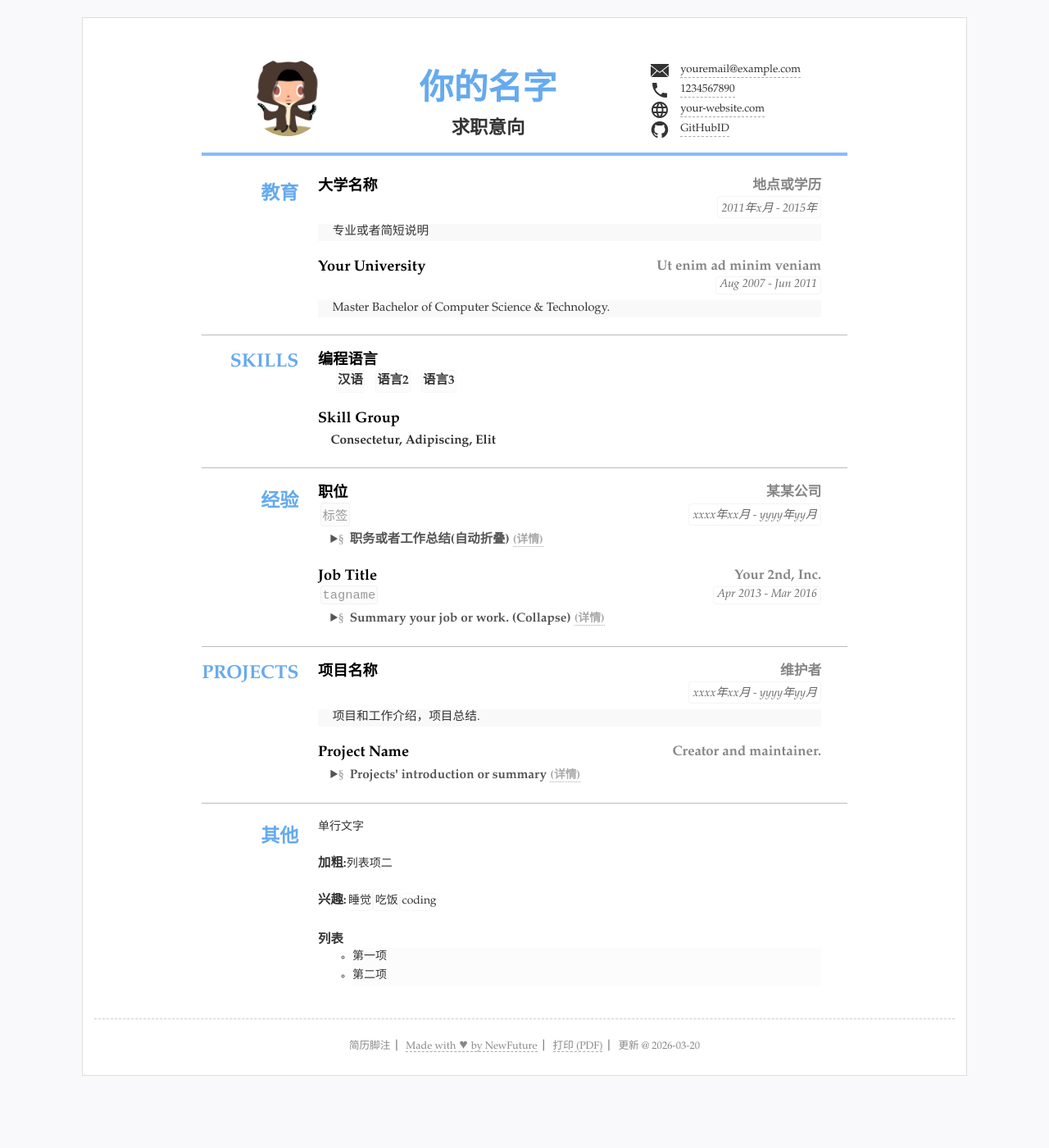
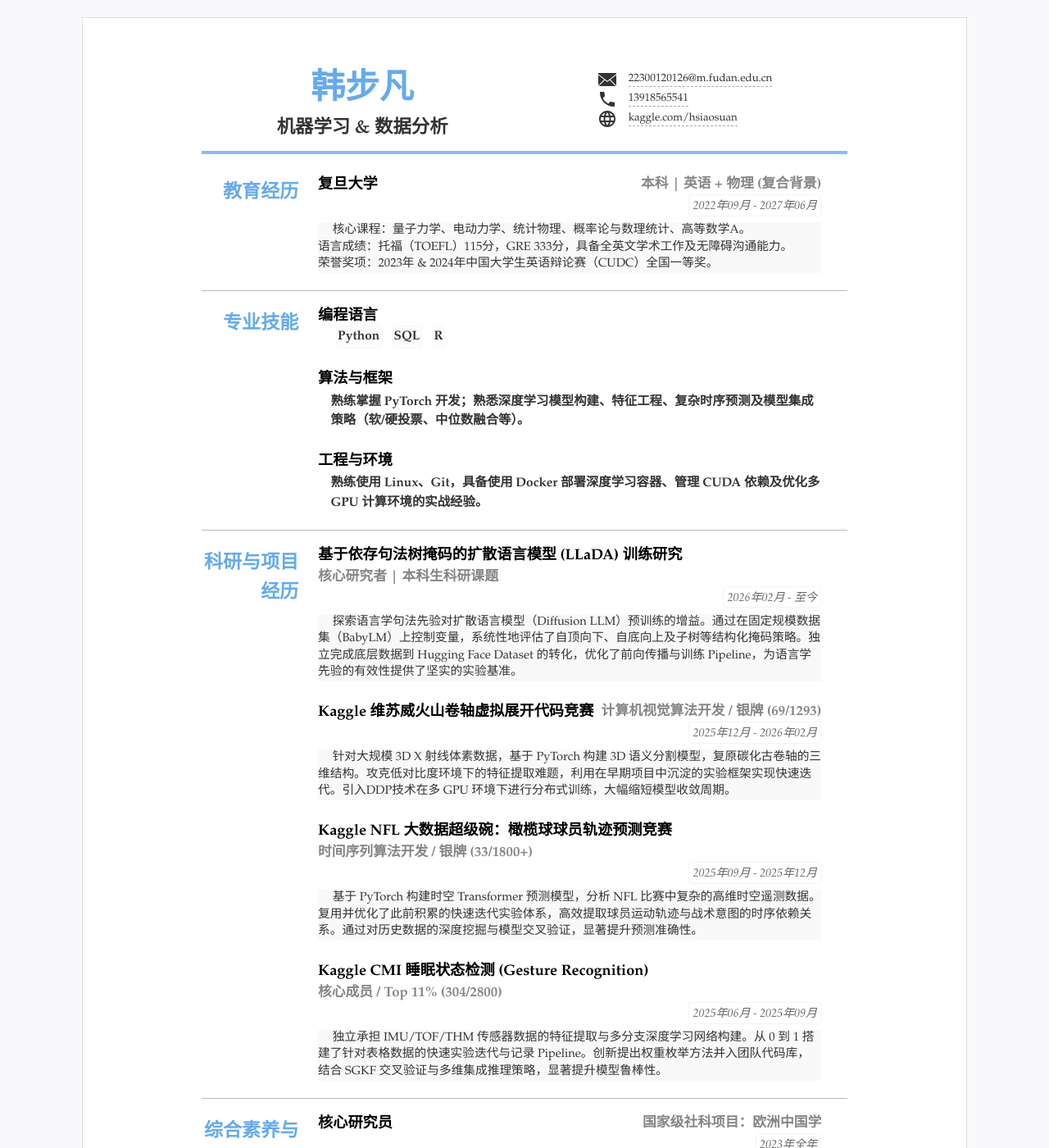
Before and after one commit to hanBufan/CV, a Jekyll site: the page built from index.html, in a window 1280 px wide and 1400 px high. Shown: the whole window at 82% size. Built offline with Jekyll 4.4.1, drawn with Linux system fonts in a browser that asks for light colours; some of the changed text lies outside the part shown.

Commit message:
Update resume.yml
韩步凡's personal resume

```diff
--- a/_data/resume.yml
+++ b/_data/resume.yml
@@ -1,122 +1,85 @@
-# 数据格式可以为 yaml(文件以.yml结尾) 或者json(文件以.json结尾)
-# 如果YAML格式的数据请先检查格式是否有误，可选检查工具 http://www.yamllint.com
+# 数据格式为 yaml (文件以 .yml 结尾)
+title: "韩步凡的简历"
+lang: "zh"
+name: "韩步凡"
+jobtitle: "机器学习 & 数据分析"
+photo: "" # 照片可空，不显示
 
-title: "简历标题"
-lang: "zh" #语言设置 zh表示中文 en 表示英语
-name: "你的名字"
-jobtitle: "求职意向" #可空不显示
-photo: "assets/img/photo.jpg" #照片可空，不显示
+contact:
+  - text: "22300120126@m.fudan.edu.cn"
+    href: 'mailto:22300120126@m.fudan.edu.cn'
+    icon: 'icons/email.svg'
+  - text: "13918565541"
+    href: 'tel:13918565541'
+    icon: 'icons/phone.svg'
+  - text: "kaggle.com/hsiaosuan"
+    href: 'https://www.kaggle.com/hsiaosuan'
+    icon: 'icons/web.svg'
+    attr: 'target="_blank"'
 
-#联系方式
-contact: #联系方式连接等3~5行
-- text: "youremail@example.com" #文本内容
-  href: 'mailto:youremail@example.com' #链接，无链接则空
-  icon: 'icons/email.svg' #图标 svg文件
-- text: "1234567890"
-  href: 'tel:1234567890'
-  icon: 'icons/phone.svg'
-- text: "your-website.com"
-  href: 'http://your-website.com'
-  icon: 'icons/web.svg'
-- text: "GitHubID"
-  href: 'https://github.com/NewFuture'
-  icon: "icons/github.svg"
-  attr: 'target="_blank"' #新标签页打开
-  # - text: "地址"
-  #   icon: "icons/location.svg"
+main:
+  - type: education
+    name: 教育经历
+    content:
+      - title: 复旦大学
+        duration: "2022年09月 - 2027年06月"
+        sub: "本科 | 英语 + 物理 (复合背景)"
+        detail: "核心课程：量子力学、电动力学、统计物理、概率论与数理统计、高等数学A。<br>语言成绩：托福（TOEFL）115分，GRE 333分，具备全英文学术工作及无障碍沟通能力。<br>荣誉奖项：2023年 & 2024年中国大学生英语辩论赛（CUDC）全国一等奖。"
 
-#main下面是主体内容，类别条数不限
-main: #简历主要内容，
-- type: education #类别为ID
-  name: 教育 #显示名称，空则使用type
-  content: #内容基本格式 标题-副标题-日期-详细内容 (都允许空)
-  - title: 大学名称
-    duration: "2011年x月 - 2015年"
-    sub: 地点或学历
-    detail: 专业或者简短说明
-  - title: Your University
-    duration: Aug 2007 - Jun 2011
-    sub: Ut enim ad minim veniam
-    detail: Master Bachelor of Computer Science & Technology.
+  - type: skills
+    name: "专业技能"
+    content:
+      - title: 编程语言
+        items:
+          - Python
+          - SQL
+          - R
+      - title: 算法与框架
+        summary: "熟练掌握 PyTorch 开发；熟悉深度学习模型构建、特征工程、复杂时序预测及模型集成策略（软/硬投票、中位数融合等）。"
+      - title: 工程与环境
+        summary: "熟练使用 Linux、Git，具备使用 Docker 部署深度学习容器、管理 CUDA 依赖及优化多 GPU 计算环境的实战经验。"
 
-- type: skills
-  # name: "技能"
-  content:
-  - title: 编程语言
-    items: #itmems 可以小块的方式显示
-    - 汉语
-    - 语言2
-    - 语言3
-  - title: Skill Group
-    summary: Consectetur, Adipiscing, Elit
+  - type: projects
+    name: 科研与项目经历
+    content:
+      - title: 基于依存句法树掩码的扩散语言模型 (LLaDA) 训练研究
+        duration: "2026年02月 - 至今"
+        sub: "核心研究者 | 本科生科研课题"
+        detail: "探索语言学句法先验对扩散语言模型（Diffusion LLM）预训练的增益。通过在固定规模数据集（BabyLM）上控制变量，系统性地评估了自顶向下、自底向上及子树等结构化掩码策略。独立完成底层数据到 Hugging Face Dataset 的转化，优化了前向传播与训练 Pipeline，为语言学先验的有效性提供了坚实的实验基准。"
+      - title: Kaggle 维苏威火山卷轴虚拟展开代码竞赛
+        duration: "2025年12月 - 2026年02月"
+        sub: "计算机视觉算法开发 / 银牌 (69/1293)"
+        detail: "针对大规模 3D X 射线体素数据，基于 PyTorch 构建 3D 语义分割模型，复原碳化古卷轴的三维结构。攻克低对比度环境下的特征提取难题，利用在早期项目中沉淀的实验框架实现快速迭代。引入DDP技术在多 GPU 环境下进行分布式训练，大幅缩短模型收敛周期。"
+      - title: Kaggle NFL 大数据超级碗：橄榄球球员轨迹预测竞赛
+        duration: "2025年09月 - 2025年12月"
+        sub: "时间序列算法开发 / 银牌 (33/1800+)"
+        detail: "基于 PyTorch 构建时空 Transformer 预测模型，分析 NFL 比赛中复杂的高维时空遥测数据。复用并优化了此前积累的快速迭代实验体系，高效提取球员运动轨迹与战术意图的时序依赖关系。通过对历史数据的深度挖掘与模型交叉验证，显著提升预测准确性。"
+      - title: Kaggle CMI 睡眠状态检测 (Gesture Recognition)
+        duration: "2025年06月 - 2025年09月"
+        sub: "核心成员 / Top 11% (304/2800)"
+        detail: "独立承担 IMU/TOF/THM 传感器数据的特征提取与多分支深度学习网络构建。从 0 到 1 搭建了针对表格数据的快速实验迭代与记录 Pipeline。创新提出权重枚举方法并入团队代码库，结合 SGKF 交叉验证与多维集成推理策略，显著提升模型鲁棒性。"
 
-- type: experience
-  name: 经验
-  content:
-  - title: 职位
-    sub: 某某公司
-    duration: "xxxx年xx月 - yyyy年yy月"
-    tags:
-    - 标签
-    summary: 职务或者工作总结(自动折叠)
-    detail: 同时包含 summary和detail在Chrome，Safari(包括IOS)，Android和新版Firefox等会自动折叠，不支持折叠的浏览器和展开后表现一致
-    # open: open
-    #可以设置open默认展开
-  - title: Job Title
-    sub: Your 2nd, Inc.
-    duration: Apr 2013 - Mar 2016
-    tags:
-    - tagname
-    summary: Summary your job or work. (Collapse)
-    detail: Details can be collapsed in Chrome Safari, Firefox, Opera and so on. Duis aute irure dolor in reprehenderit in voluptate velit esse cillum dolore eu fugiat nulla pariatur. Excepteur sint occaecat cupidatat non proident, sunt in culpa qui officia deserunt mollit anim id est laborum.
+  - type: experience
+    name: 综合素养与研究经历
+    content:
+      - title: 核心研究员
+        sub: "国家级社科项目：欧洲中国学"
+        duration: "2023年全年"
+        summary: "参与国家级社会科学基金项目，负责海量中英/多语种文献的整理、交叉比对与信息提炼。"
+        detail: "独立撰写并发表相关外交评论文章，展现了极强的学术研究能力、严密的逻辑思辨以及将复杂社科概念结构化的写作能力。"
+      - title: 副社长
+        sub: "复旦大学英语辩论协会 (FEDS)"
+        duration: "2023年09月 - 2024年09月"
+        summary: "负责社团百人规模的日常运营，组织并裁判每周辩论友谊赛；主讲辩论技巧与逻辑建构课程。"
+        detail: "运营社团微信公众号，负责对外宣发与活动总结，提升了团队领导力与跨文化公众表达能力。"
 
-- type: projects
-  name: Projects
-  content:
-  - title: 项目名称
-    duration: xxxx年xx月 - yyyy年yy月
-    detail: 项目和工作介绍，项目总结.
-    sub: 维护者
-  - title: Project Name
-    summary: Projects' introduction or summary
-    detail:
-      md: _data/demo.md
-    sub: Creator and maintainer.
-   #可继续添加更多内容
+others:
+  - type: others
+    name: '个人总结'
+    content:
+      - text: "复旦大学英语与物理复合背景，兼具硬核数据技术与卓越的沟通逻辑。精通 PyTorch 及 Kaggle 竞赛实战，擅长处理复杂时序数据与计算机视觉任务。具备出色的跨文化协作、文献研究与思辨表达能力，能高效将算法思维转化为量化策略与业务洞察，推动数据产品落地。"
 
-#others 其他简略内容(列表)
-others: #其他列表显示
-- type: others #ID可以为空
-  name: '其他'
-  content: #选择需要的格式
-  - 单行文字
-  - title: "加粗:"
-    text: "列表项二"
-  - title: "兴趣:"
-    items: #单行列表
-    - 睡觉
-    - 吃饭
-    - coding
-  - title: 列表
-    list:
-    - 第一项
-    - 第二项
-#- type:
-#  name: '其他'
-#  content: #选择需要的格式
-#  - 单行文字
-#  - 如果有可以继续添加
-
-#footer 脚注，打印版和web版不同不显示
-footer: #脚注多组
-  print: #打印版markdown或者html
+footer:
+  print:
   screen:
-  - text: "简历脚注"
-  #   href: '/'
-  - text: "Made with &hearts; by NewFuture"
-    href: "https://github.com/NewFuture/CV/"
-
-#页面额外js脚本，如xx统计
-scripts:
-#- src: "assets/js/resume.js"
-#  defer: defer #可以设置defer或者sync异步加载
+    - text: "Made with ❤️"
```
